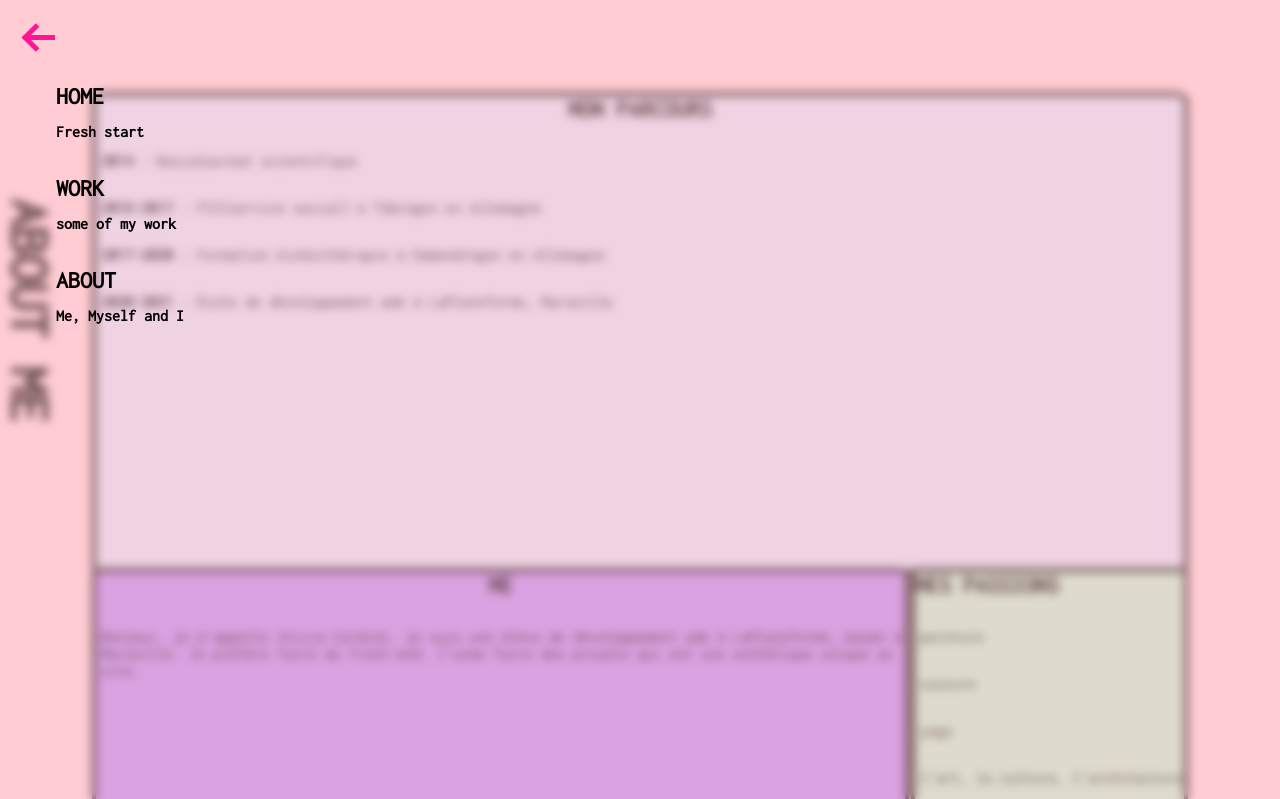
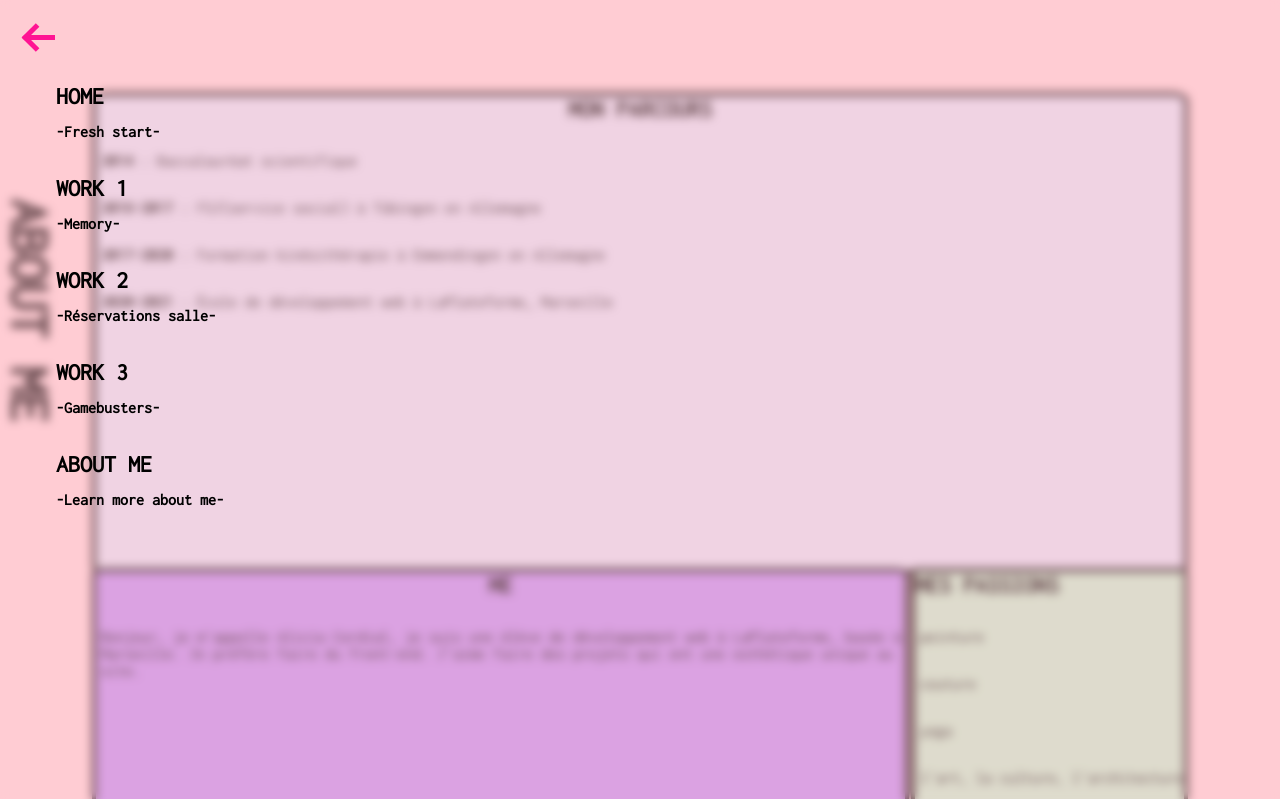
Before and after one commit to alicia-cordial/site-perso, a PHP site: page /pages/about.php in a window 1280 px wide, after a click that opens the changed part. Shown: the top 799 px of the page. Run offline with PHP 8.4, Linux system fonts and the light colour scheme; some libraries are stand-ins or nearby versions.

Commit message:
résolutions pbs header

```diff
--- a/includes/header.php
+++ b/includes/header.php
@@ -10,11 +10,8 @@
     <link rel="preconnect" href="https://fonts.gstatic.com">
     <link href="https://fonts.googleapis.com/css2?family=Anton&family=Inconsolata&display=swap" rel="stylesheet">
     <link rel= "stylesheet" type="text/css" href= "../style/header.css">
+    <link rel= "stylesheet" type="text/css" href= "../style/projets.css">
     <link rel= "stylesheet" type="text/css" href= "../style/footer.css">
-    <link rel= "stylesheet" type="text/css" href= "../style/style.css">
-    <link rel= "stylesheet" type="text/css" href= "style/header.css">
-    <link rel= "stylesheet" type="text/css" href= "style/footer.css">
-    <link rel= "stylesheet" type="text/css" href= "style/style.css">
 
     <title> <?= $title ?> - Alicia Cordial</title>
 </head>
@@ -25,14 +22,17 @@
 <header>
 
     <nav>
-    <input type="checkbox" id="menu-toggle"/>
-    <label id="trigger" for="menu-toggle"></label>
-    <label id="burger" for="menu-toggle"></label>
-    <ul id="menu">
-        <li><a href="../index.php"><h2>HOME</h2><p>Fresh start</p></a></li>
-        <li><a href="../pages/projet1.php"><h2>WORK</h2><p>some of my work</p></a></li>
-        <li><a href="../pages/about.php"><h2>ABOUT</h2><p>Me, Myself and I</p></a></li>
-    </ul>
+        <input type="checkbox" id="menu-toggle"/>
+        <label id="trigger" for="menu-toggle"></label>
+        <label id="burger" for="menu-toggle"></label>
+        <ul id="menu">
+            <li><a href="../index.php"><h2>HOME</h2><p>-Fresh start-</p></a></li>
+            <li><a href="../pages/projet1.php"><h2>WORK 1</h2><p>-Memory-</p></a></li>
+            <li><a href="../pages/projet2.php"><h2>WORK 2</h2><p>-Réservations salle-</p></a></li>
+            <li><a href="../pages/projet3.php"><h2>WORK 3</h2><p>-Gamebusters-</p></a></li>
+            <li><a href="../pages/about.php"><h2>ABOUT ME</h2><p>-Learn more about me-</p></a></li>
+
+        </ul>
     </nav>
 
 </header>
--- a/pages/about.php
+++ b/pages/about.php
@@ -10,7 +10,44 @@ session_start();
 
 
     <!--------------------------------HEADER---------------------------->
-<?php require_once('../includes/header.php'); ?>
+<!doctype html>
+<html lang="en">
+
+<head>
+
+    <meta charset="UTF-8">
+    <meta name="viewport" content="width=device-width, user-scalable=no, initial-scale=1.0, maximum-scale=1.0, minimum-scale=1.0">
+    <meta http-equiv="X-UA-Compatible" content="ie=edge">
+
+    <link rel="preconnect" href="https://fonts.gstatic.com">
+    <link href="https://fonts.googleapis.com/css2?family=Anton&family=Inconsolata&display=swap" rel="stylesheet">
+    <link rel= "stylesheet" type="text/css" href= "../style/header.css">
+    <link rel= "stylesheet" type="text/css" href= "../style/about.css">
+    <link rel= "stylesheet" type="text/css" href= "../style/footer.css">
+
+    <title> <?= $title ?> - Alicia Cordial</title>
+</head>
+
+
+<body class="<?= $bodyname ?>">
+
+<header>
+
+    <nav>
+        <input type="checkbox" id="menu-toggle"/>
+        <label id="trigger" for="menu-toggle"></label>
+        <label id="burger" for="menu-toggle"></label>
+        <ul id="menu">
+            <li><a href="../index.php"><h2>HOME</h2><p>-Fresh start-</p></a></li>
+            <li><a href="../pages/projet1.php"><h2>WORK 1</h2><p>-Memory-</p></a></li>
+            <li><a href="../pages/projet2.php"><h2>WORK 2</h2><p>-Réservations salle-</p></a></li>
+            <li><a href="../pages/projet3.php"><h2>WORK 3</h2><p>-Gamebusters-</p></a></li>
+            <li><a href="../pages/about.php"><h2>ABOUT ME</h2><p>-Learn more about me-</p></a></li>
+
+        </ul>
+    </nav>
+
+</header>
 
 
 
--- a/pages/projet1.php
+++ b/pages/projet1.php
@@ -10,7 +10,7 @@ session_start();
 
 
 
-<?php require_once('../includes/header_project.php'); ?>
+<?php require_once('../includes/header.php'); ?>
 
 <main class="main_projet1">
 
--- a/pages/projet2.php
+++ b/pages/projet2.php
@@ -10,7 +10,7 @@ session_start();
 
 
 
-<?php require_once('../includes/header_project.php'); ?>
+<?php require_once('../includes/header.php'); ?>
 
     <main class="main_projet1">
 
--- a/pages/projet3.php
+++ b/pages/projet3.php
@@ -10,7 +10,7 @@ session_start();
 
 
 
-<?php require_once('../includes/header_project.php'); ?>
+<?php require_once('../includes/header.php'); ?>
 
     <main class="main_projet1">
 
--- a/style/about.css
+++ b/style/about.css
@@ -0,0 +1,196 @@
+/*GENERAL*/
+
+* {
+    margin: 0;
+    padding: 0;
+    background-size: 100%;
+    /*border: 1px solid black;*/
+
+}
+
+body {
+    min-height: 100vh;
+    justify-content: space-between;
+
+    font-family: 'Inconsolata', monospace;
+
+}
+
+body, main, article, a {
+    display: flex;
+    flex-direction: column;
+}
+
+
+main {
+    width: 100%;
+    min-height: 80vh;
+    flex-grow: 2;
+    justify-content: space-around;
+    overflow: hidden;
+
+}
+
+/*
+article {
+    justify-content: space-around;
+    align-items: center;
+    width: 100%;
+    flex-direction: row;
+    height: 100%;
+}
+
+*/
+
+
+
+
+
+
+
+
+/********************************BACKGROUND****************************/
+.about{
+    background-color: rgba(255, 182, 193, 0.5);
+}
+
+
+
+/***************************************ABOUT**************************/
+
+.about_me, .about_me::before, .about_me::after {
+    box-sizing: border-box;
+}
+
+.about_me {
+    display: flex;
+    flex-direction: row;
+
+
+
+}
+
+
+.about h1{
+    text-align: left;
+    font-size: 3.5em;
+    margin-top: 200px;
+    margin-bottom: auto;
+    writing-mode: vertical-rl;
+    text-orientation: mixed;
+    position: fixed;
+}
+
+/*****GRID*****/
+
+.flexbox {
+    display: flex;
+    flex-direction: column;
+    max-width: 90%;
+    padding: calc(6% + 1.9vmin);
+    height: 1200px;
+}
+
+
+.card {
+    background-size: cover;
+    /* Change this based on the image main subject */
+    border-radius: 1.61803%;
+
+    /*     transition: all 1s ease-in; */
+    border-collapse: collapse;
+    border: 4px solid black;
+
+}
+
+.center {
+    display: flex;
+    align-items: center;
+    justify-content: center;
+}
+
+
+
+
+@supports (display: grid) {
+    @media screen and (min-width: 400px) {
+        /* Reset height from having an defined to percentage
+        and use spans to define size */
+        .lrg,
+        .med,
+        .sm {
+            height: 100%;
+        }
+
+        /* Margin replaced by grid gap */
+        .card {
+            margin: 0;
+        }
+
+        .grid-wrapper {
+            grid-template-columns: 1fr 1fr;
+            grid-template-rows: 3fr 2fr 2fr 1fr;
+            display: grid;
+            height: 100%;
+            justify-content: center;
+            align-content: end;
+            grid-gap: 2px;
+            margin :0;
+        }
+
+        .col-num  {
+            grid-column: span 2;
+        }
+    }
+
+
+    @supports (display: grid) {
+        @media screen and (min-width: 600px) {
+            .grid-wrapper {
+                grid-template-columns: repeat(2, 1fr);
+                grid-template-rows: 3fr 2fr 2fr 3fr;
+            }
+
+            .col-num {
+                grid-column: span 3;
+            }
+
+            .item-1,
+            .item-4 {
+                grid-column: span 2;
+            }
+
+
+        }
+
+
+        .subhead-1 {
+            background-color: lavender;
+            text-align: center;
+        }
+
+        .subhead-1 p, .item-1 p, .item-2 p, .item-3 p, .item-4 p{
+            text-align: left;
+            padding-top: 30px;
+            padding-left: 5px;
+        }
+        .item-1 {
+            background-color: #c394f8;
+            text-align: center;
+        }
+
+        .item-2 {
+            background-color: #c8f4d5;
+        }
+
+        .item-3 {
+            background-color: pink;
+        }
+
+        .item-4 {
+            background-color: skyblue;
+        }
+
+
+    }
+}
```
Also changed, not shown: includes/header_project.php (deleted, +0 -36 lines), index.php (+35 -1 lines), style/style.css (+1 -154 lines).
